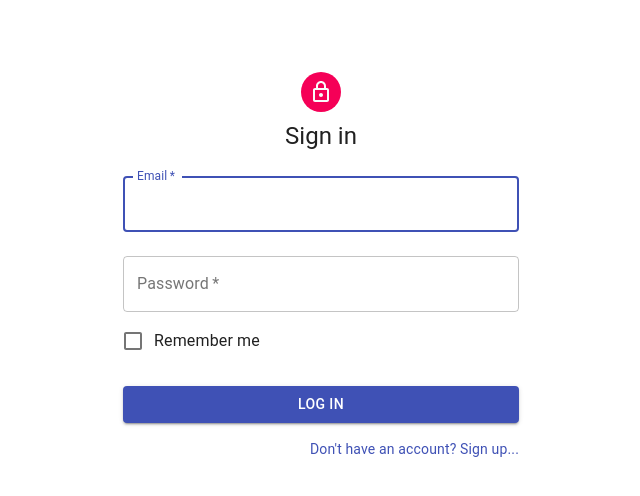
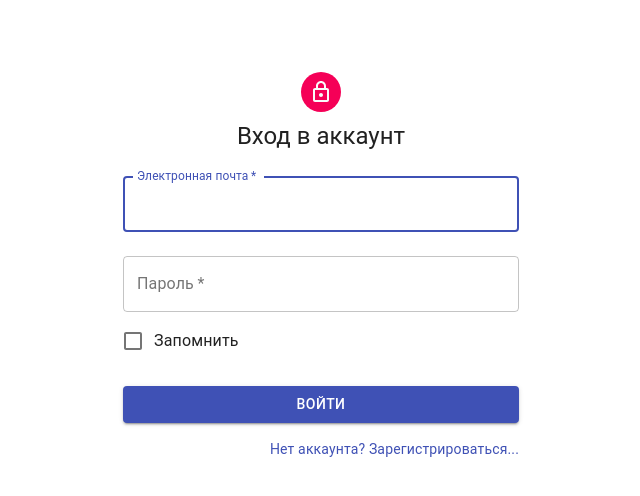
Before and after one commit to DerpyCrabs/graduate-work, a React (Create React App) app in the folder student/: page / in a window 1280 px wide. Shown: the top 496 px of the page, without its empty margins (319-959 px from the left). Built offline with nearby package versions, Linux system fonts and the light colour scheme.

Commit message:
student: translate into russian

```diff
--- a/student/src/pages/login.js
+++ b/student/src/pages/login.js
@@ -66,7 +66,7 @@ const LoginForm = () => {
           <LockOutlinedIcon />
         </Avatar>
         <Typography component='h1' variant='h5'>
-          Sign in
+          Вход в аккаунт
         </Typography>
         <form className={classes.form} noValidate>
           <TextField
@@ -75,7 +75,7 @@ const LoginForm = () => {
             required
             fullWidth
             id='email'
-            label='Email'
+            label='Электронная почта'
             name='email'
             autoComplete='email'
             value={email}
@@ -88,7 +88,7 @@ const LoginForm = () => {
             required
             fullWidth
             name='password'
-            label='Password'
+            label='Пароль'
             type='password'
             value={pass}
             onChange={(e) => setPass(e.target.value)}
@@ -97,7 +97,7 @@ const LoginForm = () => {
           />
           <FormControlLabel
             control={<Checkbox value='remember' color='primary' />}
-            label='Remember me'
+            label='Запомнить'
           />
           <Button
             type='submit'
@@ -107,12 +107,12 @@ const LoginForm = () => {
             className={classes.submit}
             onClick={handleLogin}
           >
-            Log in
+            Войти
           </Button>
         </form>
         <Grid container justify='flex-end'>
           <Link component={ReachLink} to='/signup' variant='body2'>
-            {"Don't have an account? Sign up..."}
+            {'Нет аккаунта? Зарегистрироваться...'}
           </Link>
         </Grid>
       </div>
--- a/student/src/pages/signup.js
+++ b/student/src/pages/signup.js
@@ -19,36 +19,36 @@ const SIGNUP = gql`
     signup(email: $email, password: $password) @client
   }
 `
-const useStyles = makeStyles(theme => ({
+const useStyles = makeStyles((theme) => ({
   '@global': {
     body: {
-      backgroundColor: theme.palette.common.white
-    }
+      backgroundColor: theme.palette.common.white,
+    },
   },
   paper: {
     marginTop: theme.spacing(8),
     display: 'flex',
     flexDirection: 'column',
-    alignItems: 'center'
+    alignItems: 'center',
   },
   avatar: {
     margin: theme.spacing(1),
-    backgroundColor: theme.palette.secondary.main
+    backgroundColor: theme.palette.secondary.main,
   },
   form: {
     width: '100%', // Fix IE 11 issue.
-    marginTop: theme.spacing(3)
+    marginTop: theme.spacing(3),
   },
   submit: {
-    margin: theme.spacing(3, 0, 2)
-  }
+    margin: theme.spacing(3, 0, 2),
+  },
 }))
 
 const SignUpForm = () => {
   const [email, setEmail] = useState('')
   const [pass, setPass] = useState('')
   const [signup, { data, error }] = useMutation(SIGNUP, {
-    variables: { email, password: pass }
+    variables: { email, password: pass },
   })
   if (data) {
     navigate('/')
@@ -56,66 +56,66 @@ const SignUpForm = () => {
 
   const classes = useStyles()
 
-  const handleSignup = e => {
+  const handleSignup = (e) => {
     e.preventDefault()
     e.stopPropagation()
     signup()
   }
 
   return (
-    <Container component="main" maxWidth="xs">
+    <Container component='main' maxWidth='xs'>
       <CssBaseline />
       <div className={classes.paper}>
         <Avatar className={classes.avatar}>
           <LockOutlinedIcon />
         </Avatar>
-        <Typography component="h1" variant="h5">
-          Sign up
+        <Typography component='h1' variant='h5'>
+          Регистрация
         </Typography>
         <form className={classes.form} noValidate>
-        <Grid container spacing={2}>
+          <Grid container spacing={2}>
             <Grid item xs={12}>
               <TextField
-                variant="outlined"
+                variant='outlined'
                 required
                 fullWidth
-                id="email"
-                label="Email"
-                name="email"
+                id='email'
+                label='Электронная почта'
+                name='email'
                 value={email}
-                onChange={e => setEmail(e.target.value)}
-                autoComplete="email"
+                onChange={(e) => setEmail(e.target.value)}
+                autoComplete='email'
               />
             </Grid>
             <Grid item xs={12}>
               <TextField
-                variant="outlined"
+                variant='outlined'
                 required
                 fullWidth
-                name="password"
-                label="Password"
-                type="password"
+                name='password'
+                label='Пароль'
+                type='password'
                 value={pass}
-                onChange={e => setPass(e.target.value)}
-                id="password"
-                autoComplete="current-password"
+                onChange={(e) => setPass(e.target.value)}
+                id='password'
+                autoComplete='current-password'
               />
             </Grid>
           </Grid>
           <Button
-            type="submit"
+            type='submit'
             fullWidth
-            variant="contained"
-            color="primary"
+            variant='contained'
+            color='primary'
             onClick={handleSignup}
             className={classes.submit}
           >
-           Sign up
+            Зарегистрировать аккаунт
           </Button>
-          <Grid container justify="flex-end">
+          <Grid container justify='flex-end'>
             <Grid item>
-              <Link component={ReachLink} to="/" variant="body2">
-                Already signed up? Log in...
+              <Link component={ReachLink} to='/' variant='body2'>
+                Есть аккаунт? Войти...
               </Link>
             </Grid>
           </Grid>
```
Also changed, not shown: student/src/pages/editor.js (+15 -15 lines), 1 other file (tests, documents, lock files or other folders).
